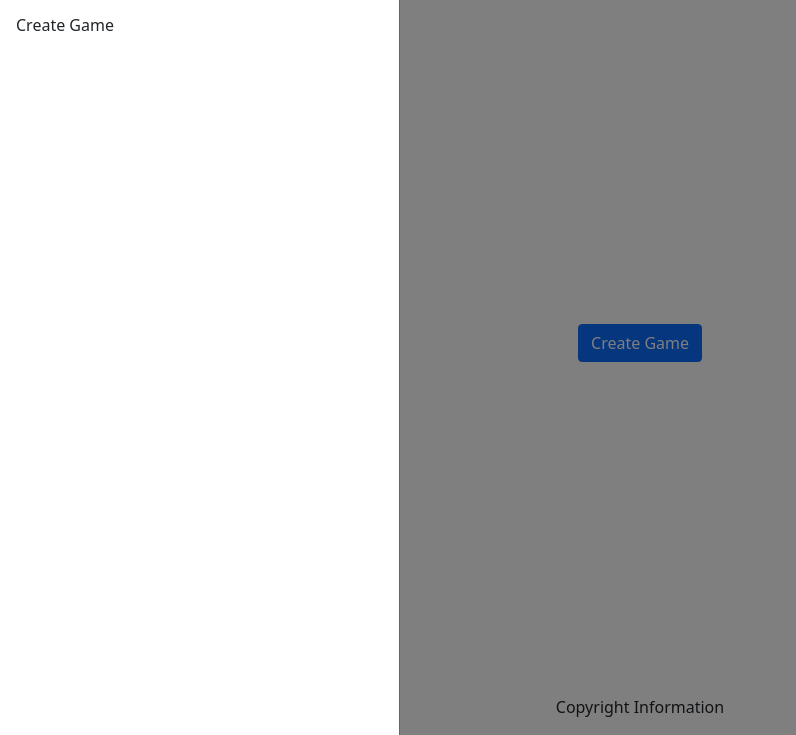
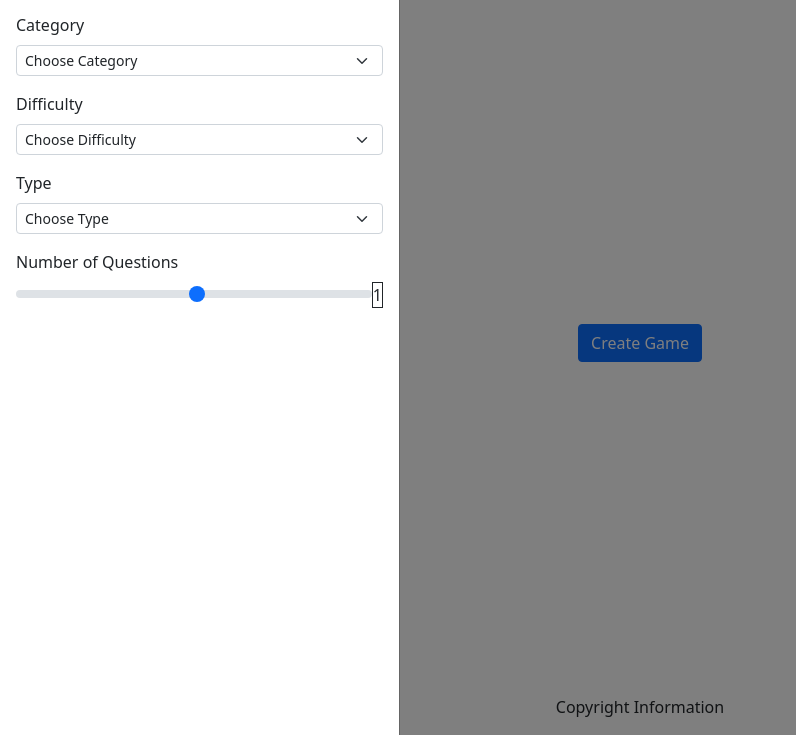
Before and after one commit to mangez84/enjoytrivia, a plain HTML site: page index.html in a window 1280 px wide. Both pictures are taken after a click on the button "Create Game". Shown: the part 65-800 px from the top of the page, without its empty margins (0-796 px from the left). Drawn offline with nearby package versions, Linux system fonts and the light colour scheme.

Commit message:
Create the basics of the form used to configure the game

```diff
--- a/index.html
+++ b/index.html
@@ -33,11 +33,12 @@
           <section>
             <div class="d-flex justify-content-center">
               <!--
-                This code was copied from https://getbootstrap.com/docs/5.0/components/offcanvas/ and later modified
-                to create the offcanvas component for the "Create Game" section.
+                This code was copied from https://getbootstrap.com/docs/5.0/components/offcanvas/
+                and later modified to create the offcanvas component for the "Create Game" section.
               -->
               <button class="btn btn-primary" type="button" data-bs-toggle="offcanvas"
-                data-bs-target="#offcanvasCreateGame" aria-controls="offcanvasCreateGame">Create Game</button>
+                data-bs-target="#offcanvasCreateGame" aria-controls="offcanvasCreateGame">Create
+                Game</button>
             </div>
             <div class="offcanvas offcanvas-start" tabindex="-1" id="offcanvasCreateGame"
               aria-labelledby="offcanvasCreateGameLabel">
@@ -47,7 +48,45 @@
                   aria-label="Close"></button>
               </div>
               <div class="offcanvas-body">
-                <p>Create Game</p>
+                <!-- Most of the code below has been copied from the examples available at
+                  https://getbootstrap.com/docs/5.0/forms/overview/
+                -->
+                <form>
+                  <div class="mb-3">
+                    <label for="form-category" class="form-label">Category</label>
+                    <!-- Get the categories from the OpenTriviaDB API with JavaScript -->
+                    <select class="form-select form-select-sm" id="form-category" aria-label="Choose Category">
+                      <option selected>Choose Category</option>
+                    </select>
+                  </div>
+                  <div class="mb-3">
+                    <label for="form-difficulty" class="form-label">Difficulty</label>
+                    <select class="form-select form-select-sm" id="form-difficulty" aria-label="Choose Difficulty">
+                      <option selected>Choose Difficulty</option>
+                      <option value="">Any Difficulty</option>
+                      <option value="easy">Easy</option>
+                      <option value="medium">Medium</option>
+                      <option value="hard">Hard</option>
+                    </select>
+                  </div>
+                  <div class="mb-3">
+                    <label for="form-type" class="form-label">Type</label>
+                    <select class="form-select form-select-sm" id="form-type" aria-label="Choose Type">
+                      <option selected>Choose Type</option>
+                      <option value="">Any Type</option>
+                      <option value="multiple">Multiple Choice</option>
+                      <option value="boolean">True / False</option>
+                    </select>
+                  </div>
+                  <div class="mb-3">
+                    <label for="form-number" class="form-label">Number of Questions</label>
+                    <div class=" d-flex justify-content-between">
+                      <input type="range" class="form-range" min="1" max="50" id="form-number"
+                        aria-label="Number of Questions">
+                      <span class="border border-dark">1</span>
+                    </div>
+                  </div>
+                </form>
               </div>
             </div>
           </section>
```
